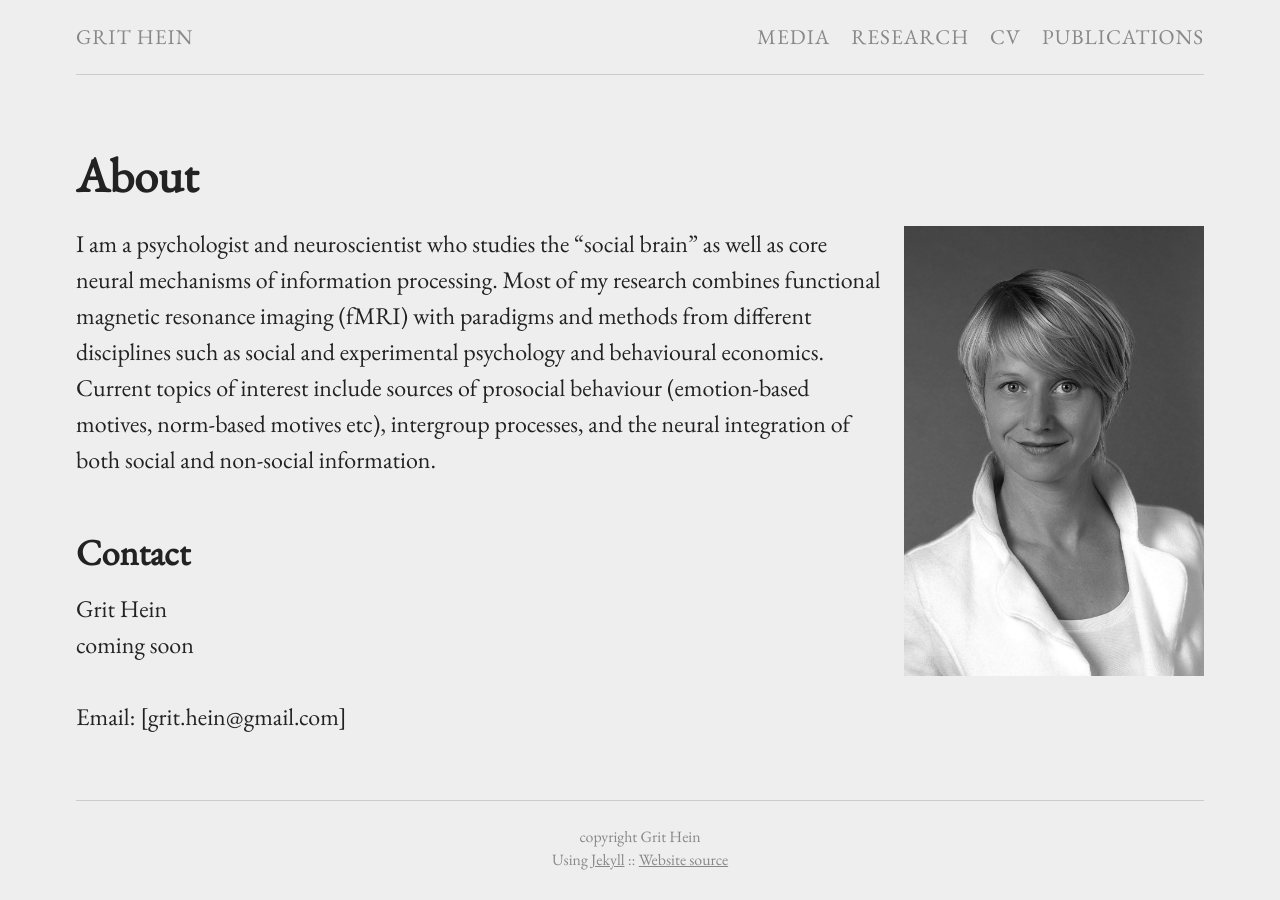
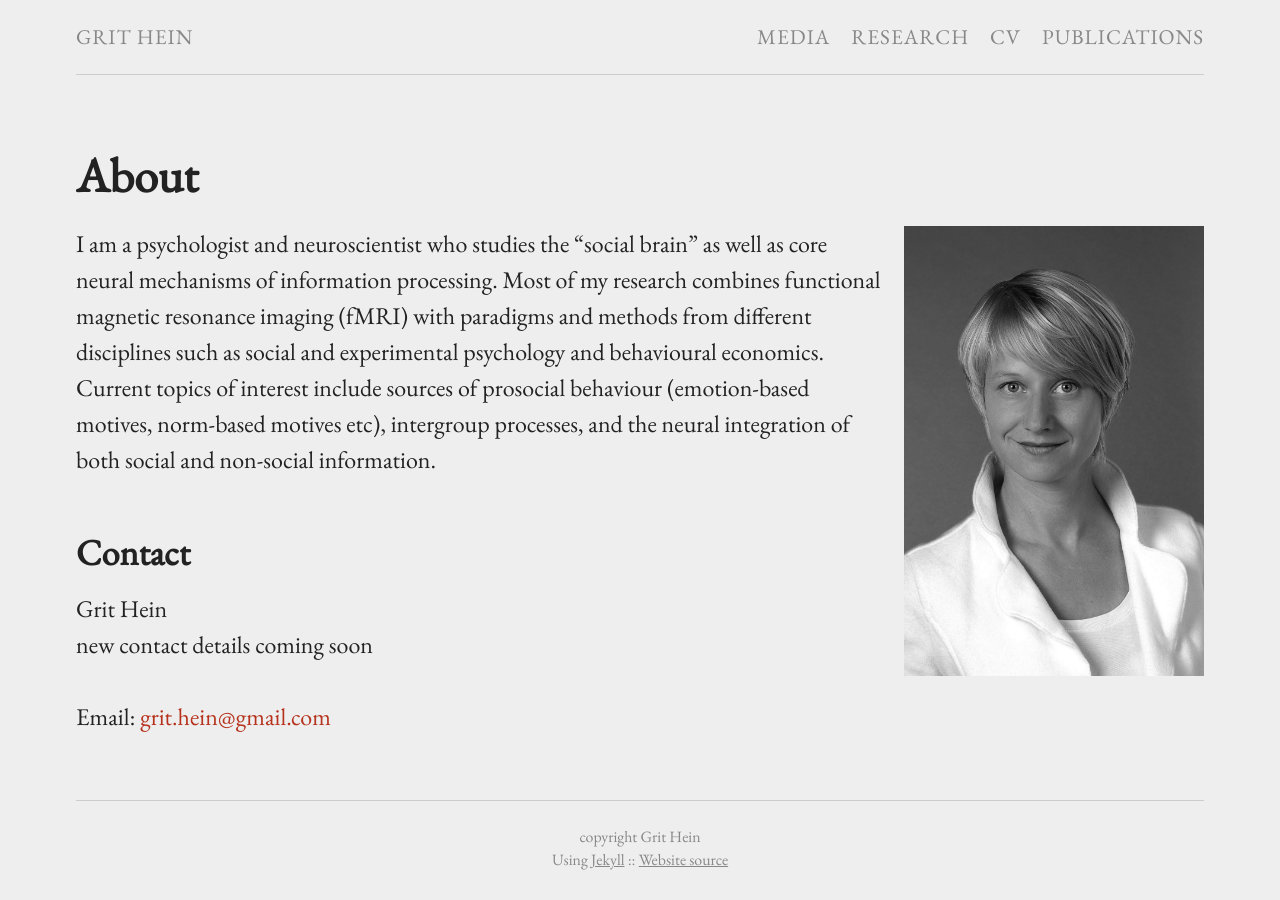
Before and after one commit to grithein/grithein, a Jekyll site: the page built from index.md, in a window 1280 px wide. Built offline with Jekyll 4.4.1, drawn with Linux system fonts in a browser that asks for light colours.

Commit message:
Update from Forestry.io - index.md

```diff
--- a/index.md
+++ b/index.md
@@ -11,10 +11,10 @@ I am a psychologist and neuroscientist who studies the “social brain” as wel
 ## Contact
 
 Grit Hein <br />
-coming soon <br />
+new contact details coming soon <br />
 <br />
 Email: [grit.hein@gmail.com]
 
 
 [Yavin]: https://en.wikipedia.org/wiki/Yavin
-[chewy@rebel.com]: mailto:chewy@rebel.com
+[grit.hein@gmail.com]: mailto:grit.hein@gmail.com
```
